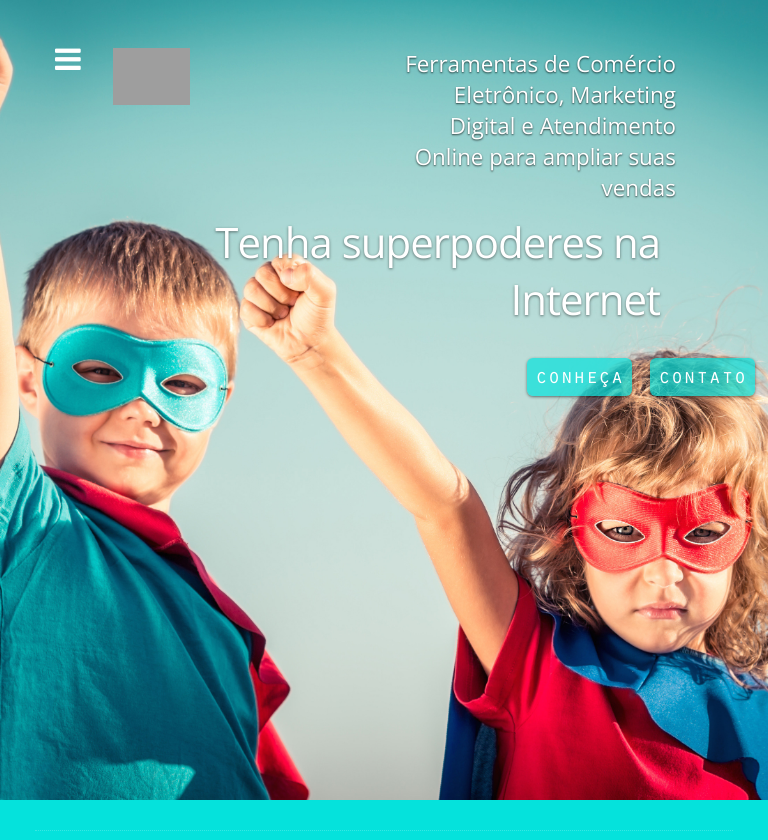
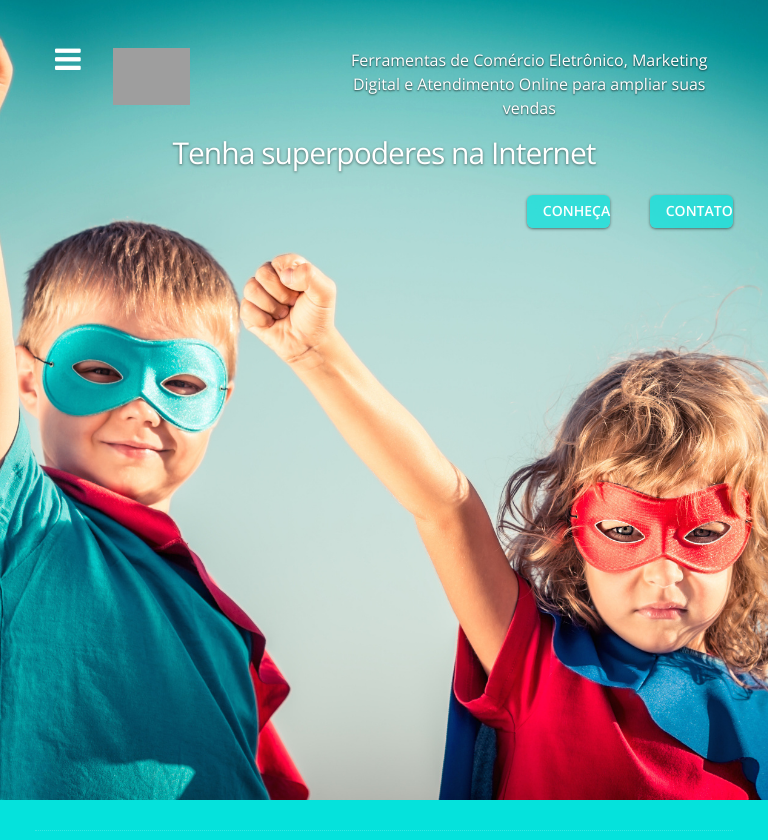
Before and after one commit to 3ecologias/3ecommerce, a Django app: page / in a window 768 px wide. Shown: the top 840 px of the page. Run offline with Django 3.2, Linux system fonts and the light colour scheme; some libraries are stand-ins or nearby versions; grey boxes are pictures that could not be loaded.

Commit message:
update responsive

```diff
--- a/core/static/css/layout.css
+++ b/core/static/css/layout.css
@@ -250,36 +283,44 @@
 }
 #main .social li a { color: #fff; }
 #main .social li a:hover { color: rgba(5, 226, 220, 1); }
+
 #main .btn:hover {
   color: rgba(5, 226, 220, 0.7)!important;
   background: rgba(255, 255, 255,0.9)!important;
   border: 0px solid rgba(5, 226, 220,0.5)!important;
 }
+
 #main .btn {
   border: 0px solid rgb(255, 255, 255)!important;
-  padding: 0.6em 1.2em 0.3em 1.2em!important;
   background: rgba(5, 226, 220,0.7)!important;
-  font-family: 'OratorStd', sans-serif!important;
   box-shadow: 0px 1px 3px rgba(0, 0, 0, .5);
   width: 100%;
   white-space: normal;
   margin-top: 1em;
+  text-transform: uppercase;
+  font-weight: 600;
 }
+
 #main .btn-lg {
-  font-size: 2em;
+  font-size: 1.5em;
   line-height: 0.9em;
 }
+
 #main .send {
   background:rgba(255, 255, 255, 1);
   font: 14px/24px 'OratorStd', sans-serif;
   color: #fff;
 }
+
 #main  a, a:visited {
-  color: rgba(255, 255, 255, 1)!important;
+     color: rgba(255, 255, 255, 1)!important;
 }
+
+
 /* ------------------------------------------------------------------ */
-/* About
+/* c. About Section
 /* ------------------------------------------------------------------ */
+
 #about {
   background: rgba(5,226,220,1);
   color: #4f5454;
--- a/core/static/css/media-queries.css
+++ b/core/static/css/media-queries.css
@@ -24,10 +24,6 @@
 		font: 4.5em 'Open Sans', sans-serif;
 	}
 	#main p { font: 1.8em 'Open Sans', sans-serif; }
-
-	#main .btn {
-		padding: 0.6em 1.2em 0.3em 1em!important;
-	}
 
 	/* counter */
 	#main #counter {
@@ -83,8 +79,7 @@
 	#main p { font: 1.8em 'Open Sans', sans-serif; }
 
 	#main .btn {
-		padding: 0.6em 1.2em 0.3em 1em!important;
-		font-size: 1.5em;
+		font-size: 1em;
 	}
 
 	/* counter */
@@ -146,6 +141,7 @@
 	#main { margin-top: 90px; }
 	#main h1 {
 		font: 3em 'Open Sans', sans-serif;
+		text-align: center;
 	}
 	#main p { font: 16px/30px 'Open Sans', sans-serif; }
 
@@ -181,7 +177,7 @@
 		font-size: 1em;
 	}
 	#franchise .btn-lg {
-		font-size: 1.5em;
+		font-size: 1em;
 	}
 
 	.tpl-minimal-tabs > li {
@@ -200,24 +196,36 @@
 
 	/* main
 	------------------------------------------------------------------ */
+	#main { margin-top: 48px; }
 	#main h1 {
-		font: 1.8 'Open Sans', sans-serif;
-		padding: 0 8%;
+		font: 30px/1.2em 'Open Sans', sans-serif;
+		text-align: center;
 	}
 	#main p {
-		font: 1.6em 'Open Sans', sans-serif;
-		padding: 0 10%;
+		font: 16px/24px 'Open Sans', sans-serif;
+		margin-bottom: 15px;
+		text-align: center;
 	}
-
-	#main .btn {
-		padding: 0.6em 1em 0.3em 0.4em!important;
-		font-size: 1.5em;
-		width: 5em;
+	#main h5 {
+		font: 12px/24px 'Open Sans', sans-serif;
+		text-align: center;
 	}
 
 	/* counter */
-	#main #counter { width: 80%; }
-	#main #counter span { font: 58px/1em 'Open Sans', serif;	}
+	#main #counter {
+		width: 100%;
+		margin: 12px 0 30px;
+	}
+	#main #counter span {
+		font: 46px/1em 'Open Sans', serif;
+		padding: 9px 0 15px;
+	}
+	#main #counter span em {
+		font: 9px/18px 'Open Sans', sans-serif;
+		text-transform: uppercase;
+		letter-spacing: 1px;
+		margin-top: 6px;
+	}
 
 	/* mailchimp form */
 	#main #mc_embed_signup {
```
Also changed, not shown: other parts of core/static/css/layout.css (+171 -29 lines), core/static/images/header-background.jpg, 11 other files.
